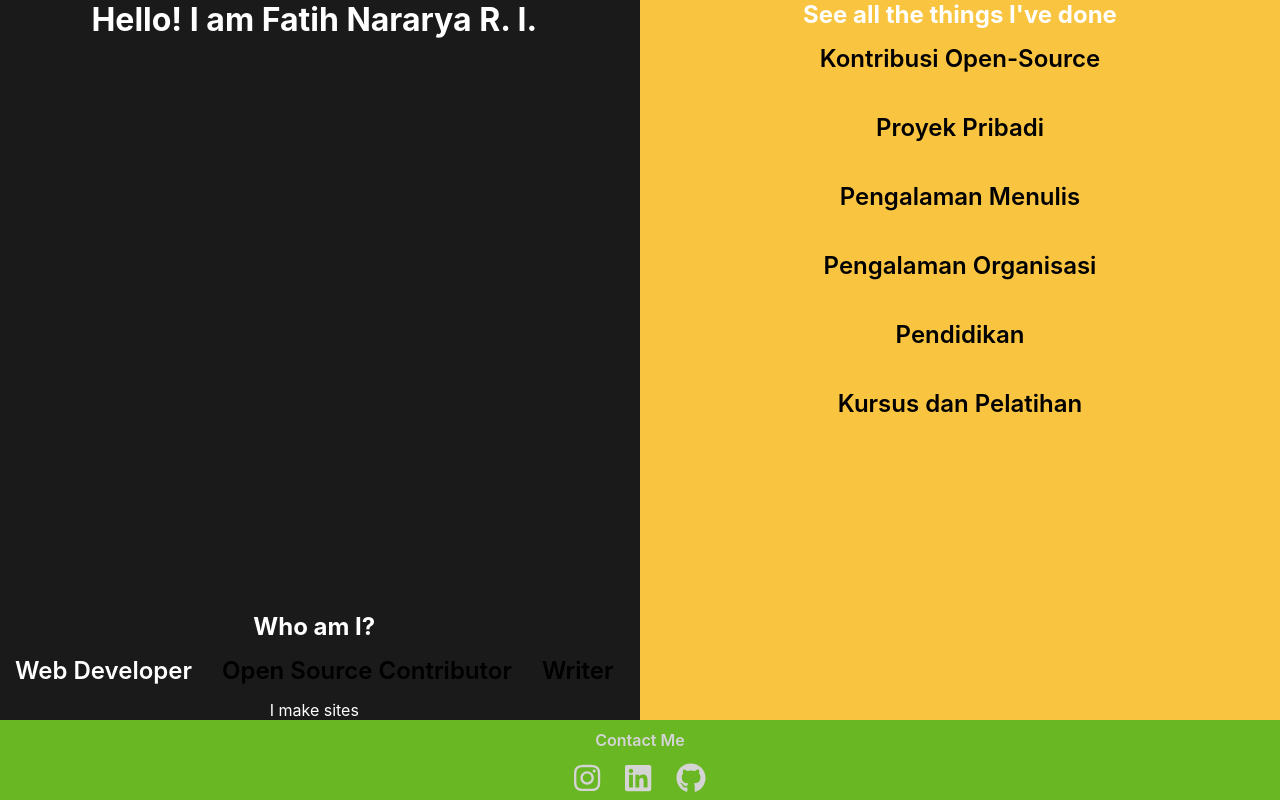
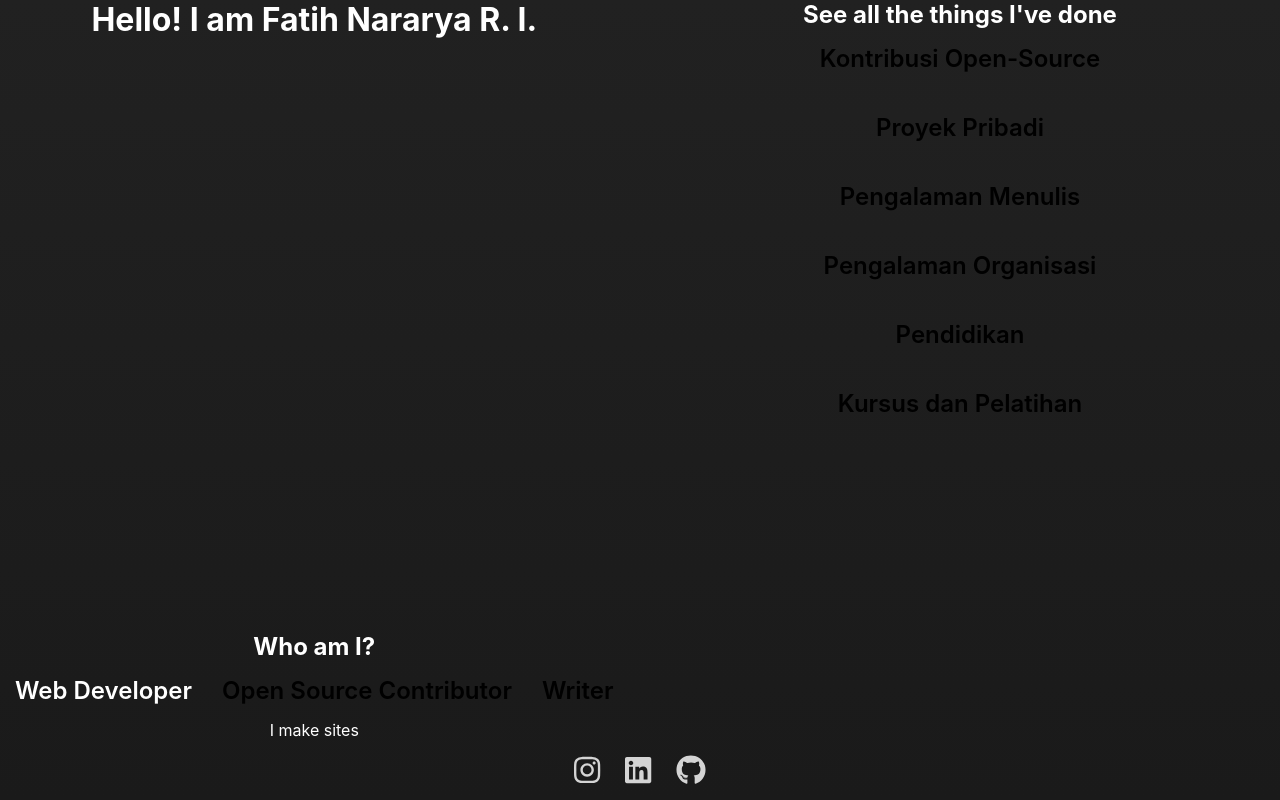
Before and after one commit to Fatih20/FatihNRI, a React (Create React App) app: page / in a window 1280 px wide. Built offline with nearby package versions, Linux system fonts and the light colour scheme.

Commit message:
Fix background color

```diff
--- a/src/App.js
+++ b/src/App.js
@@ -23,7 +23,7 @@ const Buffer = styled.div`
 
 const First = styled.div`
     display: flex;
-    height: 90vh;
+    flex-grow: 1;
     width: 100%;
 
 
--- a/src/components/body/body.js
+++ b/src/components/body/body.js
@@ -10,7 +10,7 @@ import { VanillaButton } from "../../GlobalComponent";
 
 const Main = styled.div`
     align-items: center;
-    background-color: #f9c440;
+    /* background-color: #f9c440; */
     color: white;
     display: flex;
     flex-direction: column;
--- a/src/components/footer.js
+++ b/src/components/footer.js
@@ -7,11 +7,12 @@ import socialMediaList from "../content/socialMedia";
 
 const Main = styled.div`
     align-items: center;
-    background-color: #68b723;
+    /* background-color: #68b723; */
     box-sizing: border-box;
     display: flex;
     flex-direction: column;
-    height: 10vh;
+    height: 7.5vh;
+    justify-content: center;
     max-height: 100px;
     margin: 0;
     padding: 10px;
@@ -42,7 +43,6 @@ const Icons = styled.a`
 export default function Footer (){
     return (
         <Main>
-            <p>Contact Me</p>
             <IconsContainer>
                 <Icons href="https://www.instagram.com/fatih_nararya/"><FontAwesomeIcon icon={faInstagram} /></Icons>
                 <Icons href="https://www.linkedin.com/in/fatih-nararya-088a86215/"><FontAwesomeIcon icon={faLinkedin} /></Icons>
--- a/src/index.css
+++ b/src/index.css
@@ -1,5 +1,5 @@
 body {
-  background-color: #1a1a1a;
+  background-image: linear-gradient(#212121, #1a1a1a);
   margin: 0;
   font-family: 'Inter', sans-serif;
   -webkit-font-smoothing: antialiased;
```
Also changed, not shown: public/pattern.png (added).
